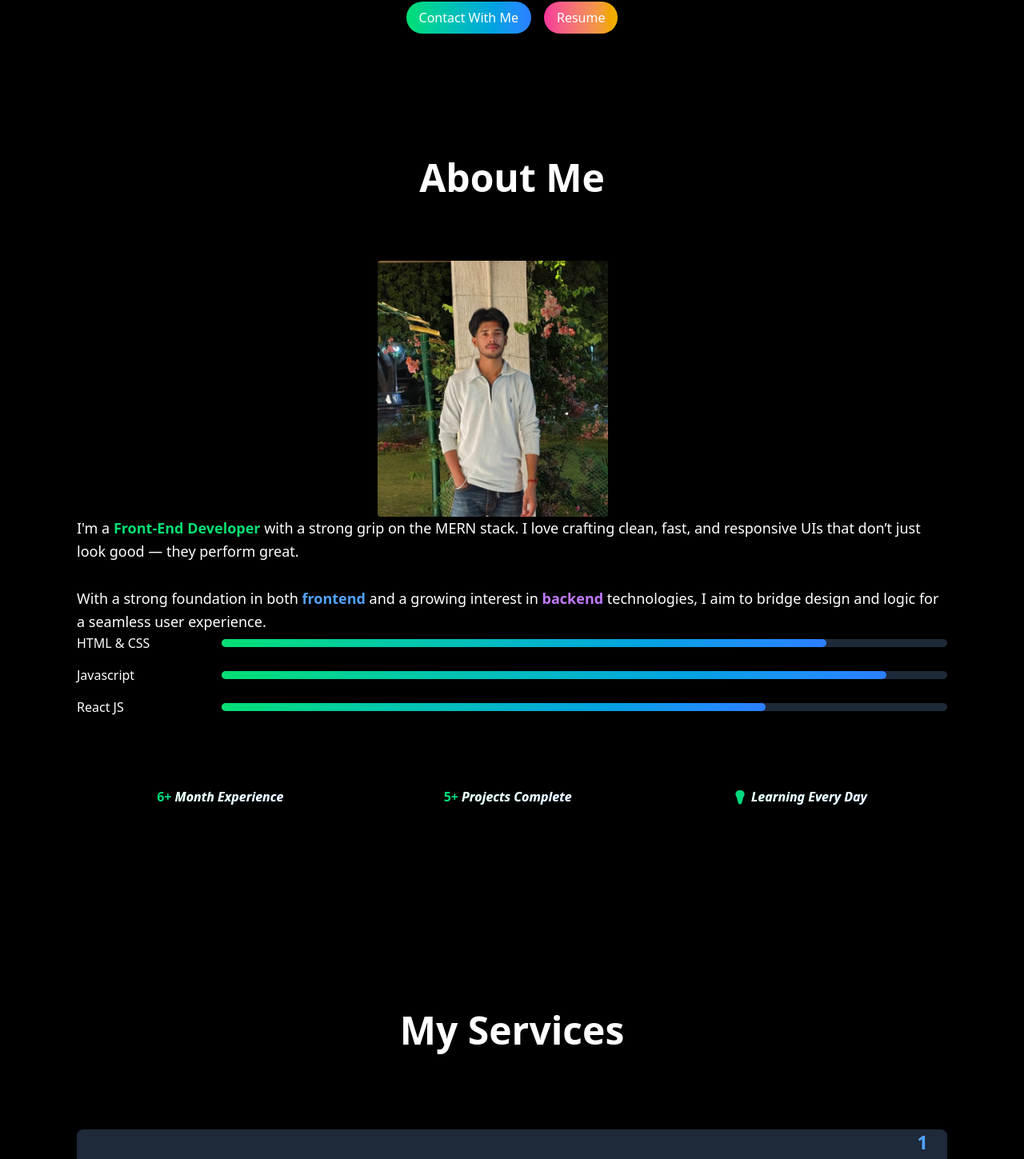
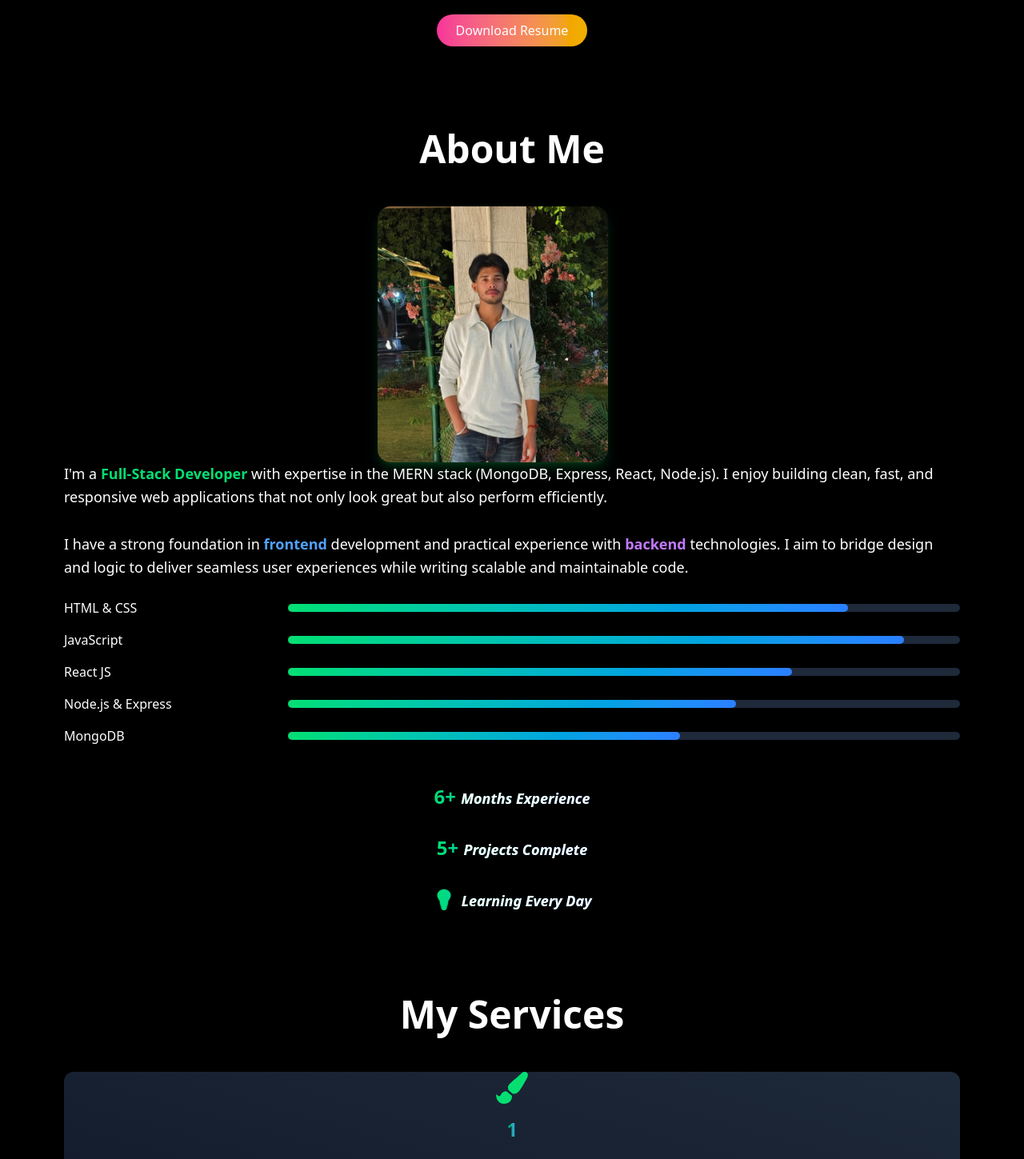
Before and after one commit to mohitt8785/MyPortFolio, a React (Vite) app: page / in a window 1280 px wide. Shown: the part 458-1907 px from the top of the page at 80% size. Built offline with nearby package versions, Linux system fonts and the light colour scheme.

Commit message:
Update Projects

```diff
--- a/package.json
+++ b/package.json
@@ -10,6 +10,7 @@
     "preview": "vite preview"
   },
   "dependencies": {
+    "aos": "^2.3.4",
     "react": "^19.1.0",
     "react-dom": "^19.1.0",
     "react-icons": "^5.5.0",
--- a/src/pages/About.jsx
+++ b/src/pages/About.jsx
@@ -1,84 +1,78 @@
 import React from "react";
-// import HeroImage from "../assets/Hero.jpeg";
 import MohitAbout from "../assets/MohitAbout.jpeg";
 
 const About = () => {
   return (
-    <div className="text-white bg-black py-23 ">
-      <div className="container px-8 mx-auto md:px-16 lg:px-24">
-        <h2 className="mb-20 text-5xl font-bold text-center">About Me</h2>
+    <section className="text-white bg-black py-10">
+      <div className="container px-6 mx-auto md:px-12 lg:px-20">
+        {/* Section Title */}
+        <h2 className="mb-12 text-4xl font-bold text-center md:text-5xl">
+          About Me
+        </h2>
+
         <div className="flex flex-col items-center md:flex-row md:space-x-12">
+          {/* Profile Image */}
           <img
             src={MohitAbout}
-            alt=""
-            className="object-cover mb-8 rounded w-72 h-80 md:mb-0"
+            alt="Mohit Sharma"
+            className="object-cover mb-8 rounded-2xl w-72 h-80 md:mb-0 shadow-lg shadow-green-500/20"
           />
-          <div className="flex-1">
-            <p className="text-lg leading-relaxed text-white">
+
+          {/* About Text & Skills */}
+          <div className="flex-1 space-y-6">
+            <p className="text-lg leading-relaxed">
               I'm a{" "}
-              <span className="font-semibold text-green-400">
-                Front-End Developer
-              </span>{" "}
-              with a strong grip on the MERN stack. I love crafting clean, fast,
-              and responsive UIs that don’t just look good — they perform great.
+              <span className="font-semibold text-green-400">Full-Stack Developer</span>{" "}
+              with expertise in the MERN stack (MongoDB, Express, React, Node.js). I enjoy building clean, fast, and responsive web applications that not only look great but also perform efficiently.
               <br />
               <br />
-              With a strong foundation in both{" "}
-              <span className="font-semibold text-blue-400">frontend</span> and
-              a growing interest in{" "}
+              I have a strong foundation in{" "}
+              <span className="font-semibold text-blue-400">frontend</span> development
+              and practical experience with{" "}
               <span className="font-semibold text-purple-400">backend</span>{" "}
-              technologies, I aim to bridge design and logic for a seamless user
-              experience.
+              technologies. I aim to bridge design and logic to deliver seamless
+              user experiences while writing scalable and maintainable code.
             </p>
 
+            {/* Skills */}
             <div className="space-y-4">
-              <div className="flex items-center">
-                <label htmlFor="htmlandcss" className="w-2/12">
-                  HTML & CSS
-                </label>
-                <div className="h-2.5 bg-gray-800 rounded-full grow ">
-                  <div className="w-10/12 h-2.5 transition-transform duration-300 transform rounded-full bg-gradient-to-r from-green-400 to-blue-500 hover:scale-105"></div>
+              {[
+                { name: "HTML & CSS", level: "w-10/12" },
+                { name: "JavaScript", level: "w-11/12" },
+                { name: "React JS", level: "w-9/12" },
+                { name: "Node.js & Express", level: "w-8/12" },
+                { name: "MongoDB", level: "w-7/12" },
+              ].map((skill, index) => (
+                <div className="flex items-center" key={index}>
+                  <label className="w-3/12">{skill.name}</label>
+                  <div className="h-2.5 bg-gray-800 rounded-full grow">
+                    <div
+                      className={`${skill.level} h-2.5 rounded-full bg-gradient-to-r from-green-400 to-blue-500 transition-transform duration-300 hover:scale-105`}
+                    ></div>
+                  </div>
                 </div>
-              </div>
-              <div className="flex items-center">
-                <label htmlFor="htmlandcss" className="w-2/12">
-                  Javascript
-                </label>
-                <div className="h-2.5 bg-gray-800 rounded-full grow ">
-                  <div className="w-11/12 h-2.5 transition-transform duration-300 transform rounded-full bg-gradient-to-r from-green-400 to-blue-500 hover:scale-105"></div>
+              ))}
+            </div>
+
+            {/* Stats Section */}
+            <div className="flex flex-col items-center justify-between gap-8 mt-12 text-center md:flex-row">
+              {[
+                { value: "6+", label: "Months Experience" },
+                { value: "5+", label: "Projects Complete" },
+                { value: "💡", label: "Learning Every Day" },
+              ].map((item, i) => (
+                <div key={i}>
+                  <h3 className="font-bold text-2xl text-transparent bg-clip-text bg-gradient-to-r from-green-400 to-blue-500">
+                    {item.value}{" "}
+                    <span className="italic text-white text-lg">{item.label}</span>
+                  </h3>
                 </div>
-              </div>
-              <div className="flex items-center">
-                <label htmlFor="htmlandcss" className="w-2/12">
-                  React JS
-                </label>
-                <div className="h-2.5 bg-gray-800 rounded-full grow ">
-                  <div className="w-9/12 h-2.5 transition-transform duration-300 transform rounded-full bg-gradient-to-r from-green-400 to-blue-500 hover:scale-105"></div>
-                </div>
-              </div>
+              ))}
             </div>
-           <div className="flex justify-around text-center mt-22">
-  <div>
-    <h3 className="font-bold text-transparent text-2x1 bg-clip-text bg-gradient-to-r from-green-400 to-blue-500">
-      <span>6+ </span> <span className="italic text-white">Month Experience</span>
-    </h3>
-  </div>
-  <div>
-    <h3 className="font-bold text-transparent text-2x1 bg-clip-text bg-gradient-to-r from-green-400 to-blue-500">
-      <span>5+ </span> <span className="italic text-white">Projects Complete</span>
-    </h3>
-  </div>
-  <div>
-    <h3 className="font-bold text-transparent text-2x1 bg-clip-text bg-gradient-to-r from-green-400 to-blue-500">
-      <span>💡 </span> <span className="italic text-white">Learning Every Day</span>
-    </h3>
-  </div>
-</div>
-
           </div>
         </div>
       </div>
-    </div>
+    </section>
   );
 };
 
--- a/src/pages/Home.jsx
+++ b/src/pages/Home.jsx
@@ -1,18 +1,17 @@
 import React from "react";
-// import HeroImage from "../assets/Hero.jpeg";
 import About from "./About";
 import Services from "./Services";
 import Projects from "./Projects";
 import Contact from "./Contact";
 import Footer from "../component/Footer";
 import { NavLink } from "react-router-dom";
-import MohitHome from "../assets/MohitHome.jpeg"
+import MohitHome from "../assets/MohitHome.jpeg";
 
 const Home = () => {
   const downloadResume = () => {
     const link = document.createElement("a");
-  link.href = "/mohitcv.pdf";
-  link.download = "Mohit_Sharma_Resume.pdf";
+    link.href = "/Mohit-Resume.pdf";
+    link.download = "Mohit_Resume.pdf";
     document.body.appendChild(link);
     link.click();
     document.body.removeChild(link);
@@ -21,45 +20,53 @@ const Home = () => {
   return (
     <>
       <div className="py-16 text-center text-white bg-black">
+        {/* Profile Image */}
         <img
           src={MohitHome}
-          alt=""
-          className="object-cover w-48 h-48 mx-auto mb-8 transition duration-300 rounded-full transform-transform hover:scale-105"
+          alt="Mohit Sharma"
+          className="object-cover w-48 h-48 mx-auto mb-8 rounded-full transform transition duration-300 hover:scale-105"
         />
-       <h1>
+
+        {/* Heading */}
+        <h1 className="text-3xl md:text-4xl font-bold">
           I'm
           <span className="text-transparent bg-clip-text bg-gradient-to-r from-green-400 to-blue-500">
             {" "}Mohit{" "}
           </span>
-  , Frontend Developer
+          , Full-Stack Developer (MERN)
         </h1>
 
+        {/* Subtext */}
         <p className="mt-4 text-lg italic text-gray-300">
           I specialize in building modern and responsive web applications
         </p>
-
         <p className="mt-2 text-base italic text-gray-400">
           Turning ideas into interactive and lightning-fast digital experiences
         </p>
 
-        <div className="mt-8 space-x-4">
-          <NavLink to={"/contact"}>
-            <button  className="px-4 py-2 text-white transition-transform duration-300 transform rounded rounded-full bg-gradient-to-r from-green-400 to-blue-500 md:inline hover:scale-105">
-            {" "}
+        {/* Buttons */}
+        <div className="mt-8 flex flex-col md:flex-row justify-center gap-4 items-center">
+          {/* <NavLink to={"/contact"}>
+            <button className="px-6 py-2 text-base rounded-full bg-gradient-to-r from-green-400 to-blue-500 transform transition duration-300 hover:scale-105">
               Contact With Me
             </button>
-          </NavLink>
-          <button onClick={downloadResume} className="px-4 py-2 text-white transition-transform duration-300 transform rounded rounded-full bg-gradient-to-r from-pink-500 to-yellow-500 md:inline hover:scale-105">
-            Resume
+          </NavLink> */}
+
+          <button
+            onClick={downloadResume}
+            className="px-6 py-2 text-base rounded-full bg-gradient-to-r from-pink-500 to-yellow-500 transform transition duration-300 hover:scale-105"
+          >
+            Download Resume
           </button>
         </div>
       </div>
+
+      {/* Other Sections */}
       <About />
       <Services />
       <Projects />
-
       <Contact />
-       <Footer/>
+      <Footer />
     </>
   );
 };
--- a/src/pages/Projects.jsx
+++ b/src/pages/Projects.jsx
@@ -1,51 +1,101 @@
-import React from 'react'
-import Photo1 from "../assets/photo1.png"
-import Photo2 from "../assets/photo2.png"
-
+import React from "react";
+// import GeminiImg from "../assets/gemini.png"; // Add your project image
+import Hero from "../assets/Hero.jpeg"
 
 const projects = [
   {
-    id:1,
-    name:"E-Commerce UI",
-    technologies: "CSS",
-    image: Photo1,
-    github:"#"
+     id: 1,
+    name: "GEMINI AI Project",
+    description:
+      "AI-powered chatbot web app built with React.js and Gemini API, featuring a clean and responsive UI.",
+    technologies: ["React.js", "Gemini API", "Tailwind CSS"],
+    image: Hero,
+    live: "https://mohit-ai-project.netlify.app/",
+    github: "https://github.com/mohitt8785/Gemini-AI",
   },
-   {
-    id:1,
-    name:"Rest-Country",
-    technologies: "JavaScript",
-    image: Photo1,
-    github:"#"
+  {
+    id: 2,
+    name: "Portfolio Website",
+    description:
+      "Built using React.js and Tailwind CSS, featuring smooth transitions and a mobile-friendly design.",
+    technologies: ["React.js", "Tailwind CSS", "Framer Motion"],
+    image: Hero,
+    live: "https://mohitsharmaportfolio.netlify.app/",
+    github: "https://github.com/mohitt8785/MyPortFolio.git",
   },
-   {
-    id:1,
-    name:"Portfolio",
-    technologies: "React",
-    image: Photo2,
-    github:"https://github.com/mohitt8785/MyPortFolio.git"
-  }
-]
+  {
+    id: 3,
+    name: "Blog Website (Full Stack)",
+    description: "A complete MERN stack blog website with frontend and backend features.",
+    technologies: ["MongoDB", "Express.js", "React.js", "Node.js"],
+    image: Hero,
+    live: "#", // Add live link if available
+    github: "https://github.com/mohitt8785/Blog-Website-Frontend",
+  },
+];
 
 const Projects = () => {
   return (
-    <div className="text-white bg-black py-26 "  id="project">
-      <div className="container px-8 mx-auto md:px-16 lg:px-24">
-        <h2 className="mb-12 text-5xl font-bold text-center">My Projects</h2>
+    <div className="text-white bg-black py-24" id="project">
+      <div className="container px-6 mx-auto md:px-12 lg:px-20">
+        <h2 className="mb-12 text-4xl md:text-5xl font-bold text-center">
+          My Projects
+        </h2>
+
         <div className="grid grid-cols-1 gap-8 md:grid-cols-2 lg:grid-cols-3">
           {projects.map((project) => (
-            <div key={project.id} className="p-6 transition-transform duration-300 transform bg-gray-800 rounded-lg hover:shadow-lg hover:scale-105">
-              <img src={project.image} alt={project.name} className="object-cover w-full h-48 mb-4 rounded-lg" />
+            <div
+              key={project.id}
+              className="flex flex-col items-center p-6 bg-gray-800 rounded-xl transform transition duration-300 hover:scale-105 hover:shadow-2xl text-center"
+            >
+              <img
+                src={project.image}
+                alt={project.name}
+                className="object-cover w-full h-48 mb-4 rounded-lg hover:brightness-110 transition duration-300"
+              />
+
               <h3 className="mb-2 text-2xl font-bold">{project.name}</h3>
-              <p className="mb-4 text-gray-400">{project.technologies}</p>
-              <a href={project.github} className="inline-block px-4 py-2 text-white rounded-full bg-gradient-to-r from-green-400 to-blue-500" target="_blank"
-              rel="noopener noreferrer">GitHub</a>
+              <p className="text-gray-300 mb-4">{project.description}</p>
+
+              <div className="flex flex-wrap justify-center gap-2 mb-4">
+                {project.technologies.map((tech, index) => (
+                  <span
+                    key={index}
+                    className="px-3 py-1 text-sm font-medium text-white bg-gray-700 rounded-full"
+                  >
+                    {tech}
+                  </span>
+                ))}
+              </div>
+
+              <div className="flex space-x-4">
+                {project.github && (
+                  <a
+                    href={project.github}
+                    target="_blank"
+                    rel="noopener noreferrer"
+                    className="px-4 py-2 text-white rounded-full bg-gradient-to-r from-green-400 to-blue-500 transform transition duration-300 hover:scale-105"
+                  >
+                    GitHub
+                  </a>
+                )}
+                {project.live && (
+                  <a
+                    href={project.live}
+                    target="_blank"
+                    rel="noopener noreferrer"
+                    className="px-4 py-2 text-white rounded-full bg-gradient-to-r from-pink-500 to-yellow-500 transform transition duration-300 hover:scale-105"
+                  >
+                    Live
+                  </a>
+                )}
+              </div>
             </div>
           ))}
         </div>
       </div>
     </div>
   );
-}
+};
 
-export default Projects
+export default Projects;
--- a/src/pages/Services.jsx
+++ b/src/pages/Services.jsx
@@ -1,44 +1,66 @@
 import React from "react";
+import { FaPaintBrush, FaLaptopCode, FaServer } from "react-icons/fa";
 
 const services = [
   {
     id: 1,
     title: "Web Design",
     description: "Creating visually appealing and user-friendly web designs.",
+    details: ["Web-Designing", "Responsive Layouts", "Material UI"],
+    icon: <FaPaintBrush size={40} className="text-green-400" />,
   },
   {
     id: 2,
     title: "Frontend Development",
     description: "Building responsive and interactive user interfaces.",
+    details: ["React.js", "JavaScript ES6+", "Tailwind CSS", "Responsive Web"],
+    icon: <FaLaptopCode size={40} className="text-blue-400" />,
   },
   {
     id: 3,
     title: "Backend Development",
     description: "Developing robust server-side logic and databases.",
+    details: ["Node.js", "Express.js", "MongoDB", "REST APIs"],
+    icon: <FaServer size={40} className="text-purple-400" />,
   },
+];
 
-];
 const Services = () => {
   return (
-    <div className="text-white bg-black py-35 " id="service">
-      <div className="container px-8 mx-auto md:px-16 lg:px-24">
-        <h2 className="mt-6 text-5xl font-bold text-center mb-25">My Services</h2>
+    <div className="text-white bg-black py-10" id="service">
+      <div className="container px-6 mx-auto md:px-12 lg:px-20">
+        <h2 className="mt-6 text-4xl md:text-5xl font-bold text-center mb-12">
+          My Services
+        </h2>
+
         <div className="grid grid-cols-1 gap-8 md:grid-cols-2 lg:grid-cols-3">
           {services.map((service) => (
             <div
               key={service.id}
-              className="px-6 transition-transform duration-300 transform bg-gray-800 rounded-lg pb-15 hover:shadow-lg hover:scale-105"
+              className="flex flex-col items-center px-6 pb-12 bg-gradient-to-tr from-gray-900 to-gray-800 rounded-xl transform transition duration-300 hover:scale-105 hover:shadow-2xl text-center"
             >
-              <div
-                className="text-2xl font-bold text-right text-transparent bg-clip-text bg-gradient-to-r from-green-600 to-blue-400"
-              >
+              {/* Icon */}
+              <div className="mb-4">{service.icon}</div>
+
+              {/* Number */}
+              <div className="text-2xl font-bold text-transparent bg-clip-text bg-gradient-to-r from-green-600 to-blue-400 mb-2">
                 {service.id}
               </div>
-              <h3 className="mt-2 text-2xl font-bold text-transparent bg-clip-text bg-gradient-to-r from-green-400 to-blue-500">
+
+              {/* Title */}
+              <h3 className="mt-2 text-2xl font-bold text-transparent bg-clip-text bg-gradient-to-r from-green-400 to-blue-500 mb-4">
                 {service.title}
               </h3>
-              <p className="mt-2 text-gray-300">{service.description}</p>
-              <a href="#" className="inline-block mt-4 text-green-400 hover:text-blue-500">Read More</a>
+
+              {/* Description */}
+              <p className="text-gray-300 mb-4">{service.description}</p>
+
+              {/* Skill Details */}
+              <ul className="text-gray-400 space-y-1">
+                {service.details.map((item, index) => (
+                  <li key={index}>• {item}</li>
+                ))}
+              </ul>
             </div>
           ))}
         </div>
```
Also changed, not shown: 2 other files (tests, documents, lock files or other folders). Lines whose indentation alone changed are shown as unchanged.
